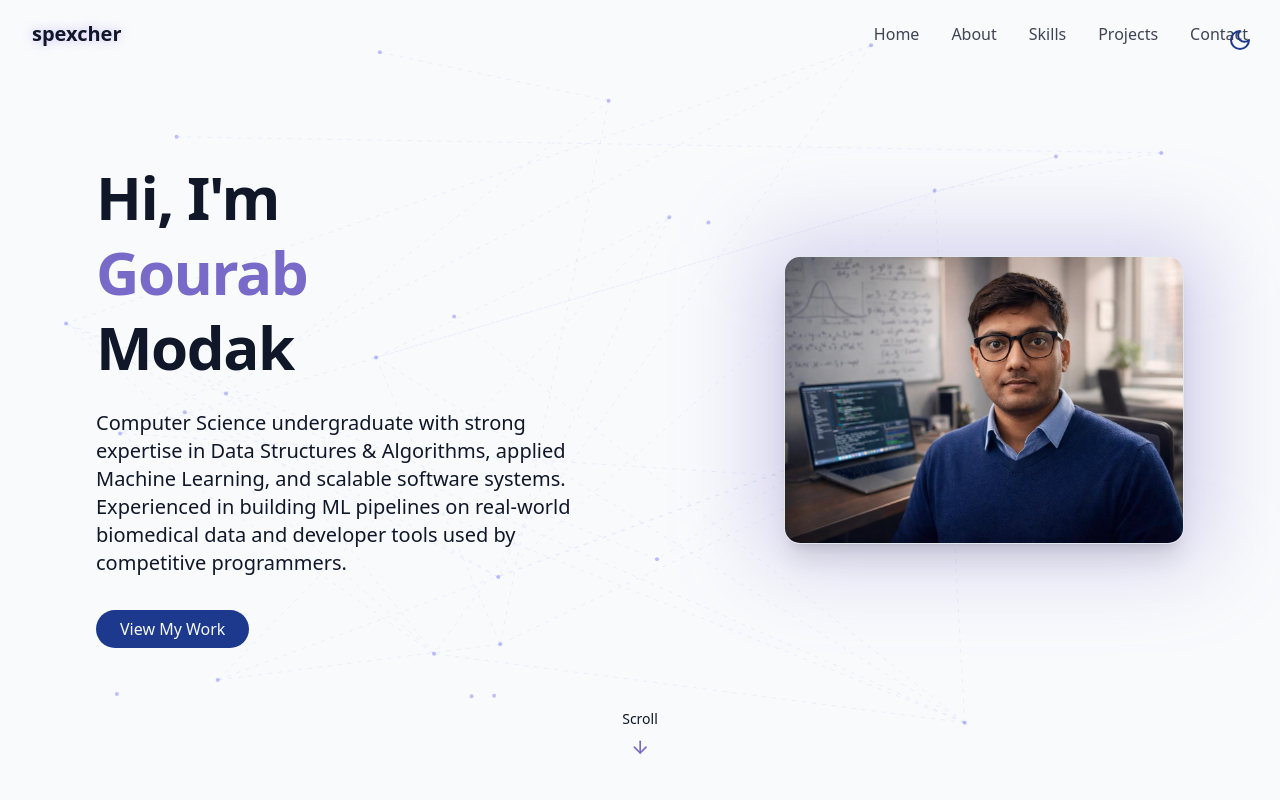
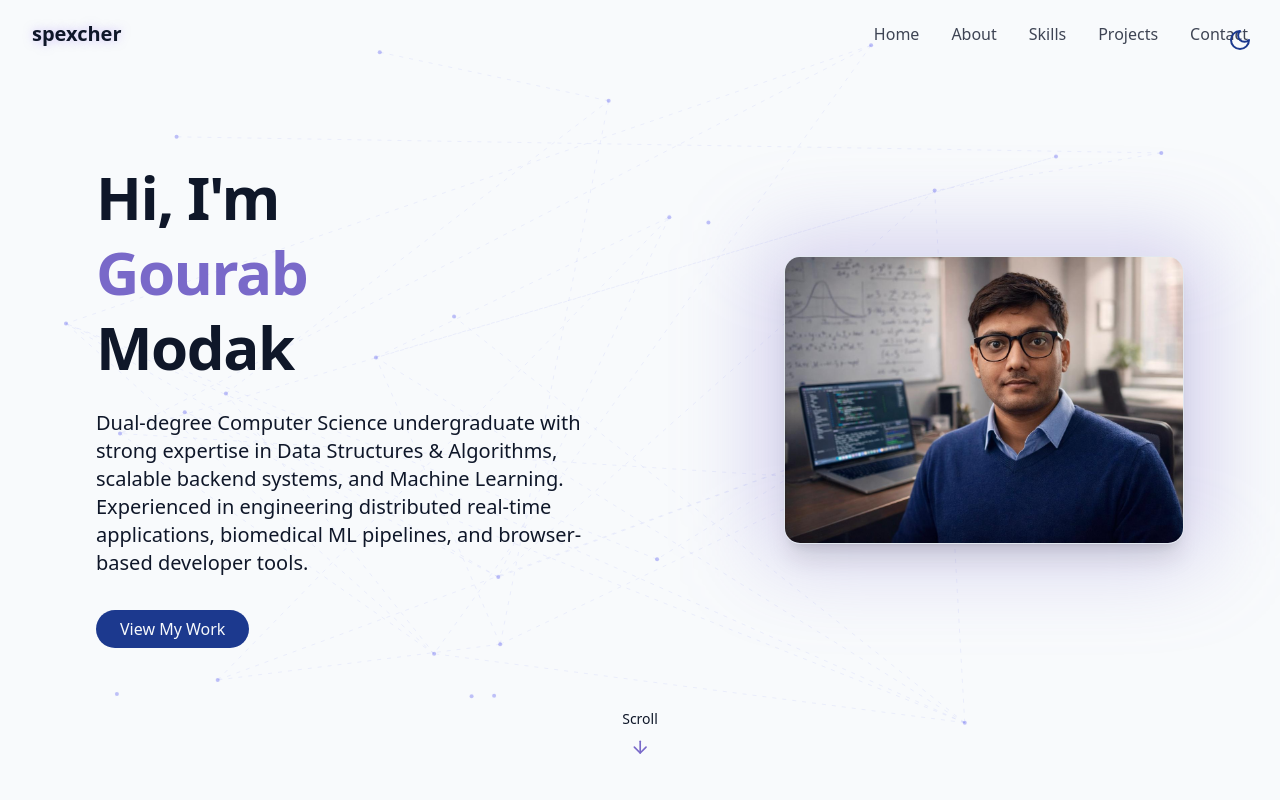
Before and after one commit to spexcher/portfolio, a React (Vite) app: page / in a window 1280 px wide. Shown: the top 800 px of the page. Built offline with nearby package versions, Linux system fonts and the light colour scheme.

Commit message:
Update HeroSection.jsx

```diff
--- a/src/components/HeroSection.jsx
+++ b/src/components/HeroSection.jsx
@@ -23,14 +23,14 @@ export const HeroSection = () => {
           </h1>
 
           <p className="text-lg md:text-xl text-muted-foreground max-w-xl opacity-0 animate-fade-in-delay-3">
-            Computer Science undergraduate with strong expertise in
-            <span className="text-foreground font-medium">
-              {" "}Data Structures & Algorithms
-            </span>
-            , applied Machine Learning, and scalable software systems.
-            Experienced in building ML pipelines on real-world biomedical data
-            and developer tools used by competitive programmers.
-          </p>
+  Dual-degree Computer Science undergraduate with strong expertise in
+  <span className="text-foreground font-medium">
+    {" "}Data Structures & Algorithms
+  </span>
+  , scalable backend systems, and Machine Learning.
+  Experienced in engineering distributed real-time applications, biomedical ML pipelines,
+    and browser-based developer tools.
+  </p>
 
           <div className="pt-4 opacity-0 animate-fade-in-delay-4">
             <a href="#projects" className="cosmic-button">
```
